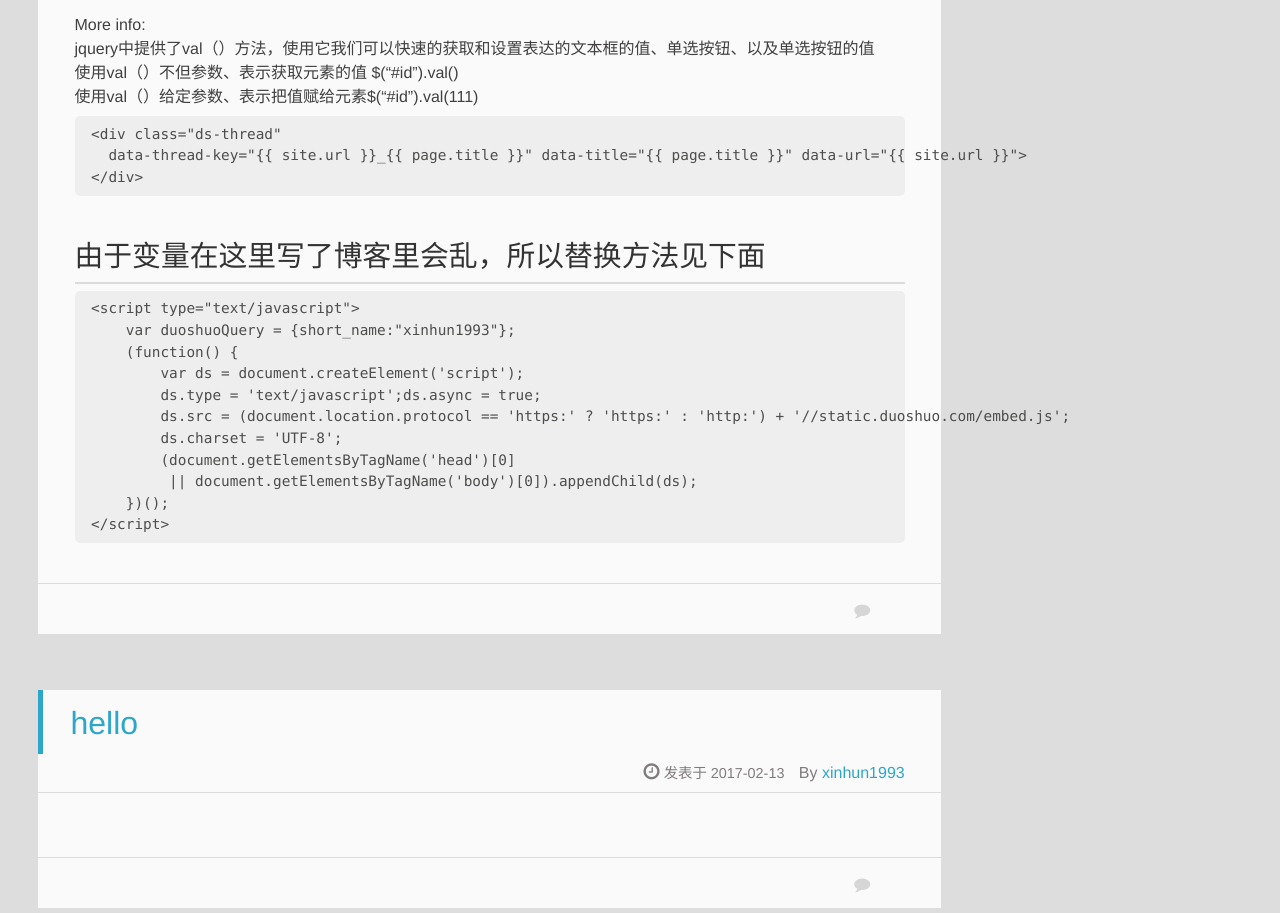
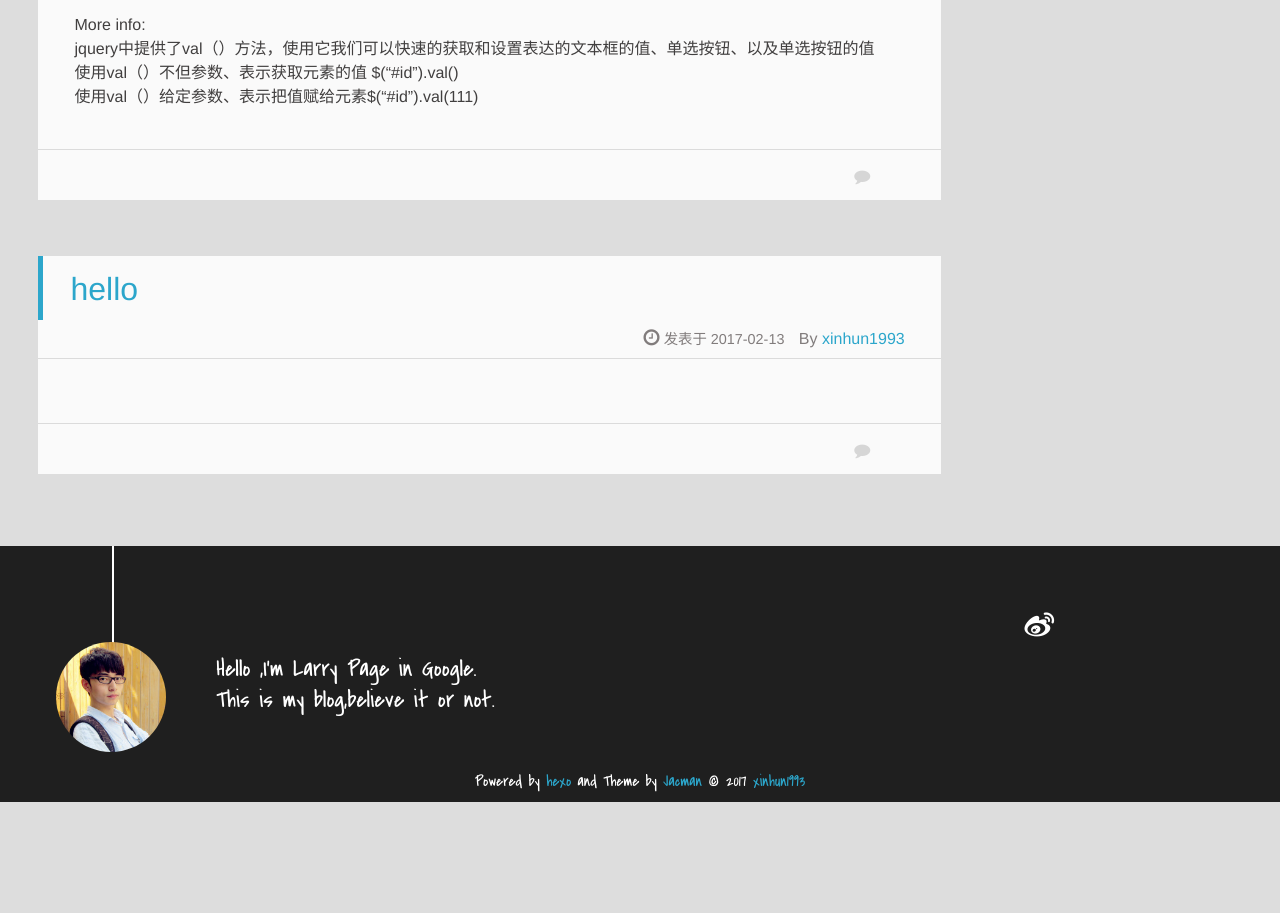
Before and after one commit to xinhun1993/xinhun1993.github.io, a plain HTML site: page index.html in a window 1280 px wide. Shown: the part 1344-2257 px from the top of the page. After the commit the page ends 2146 px from the top, so only its background shows below. Drawn offline with Linux system fonts and the light colour scheme; a script that the page names is missing.

Commit message:
Site updated: 2017-02-14 12:04:18

```diff
--- a/index.html
+++ b/index.html
@@ -88,7 +88,7 @@
 		<a href="/about" title="xinhun1993" target="_blank" itemprop="author">xinhun1993</a>
 
   <p class="article-time">
-    <time datetime="2017-02-14T03:42:37.356Z" itemprop="datePublished"> 发表于 2017-02-14</time>
+    <time datetime="2017-02-14T04:04:16.905Z" itemprop="datePublished"> 发表于 2017-02-14</time>
 
   </p>
 </header>
@@ -103,24 +103,6 @@
 <p>More info:<br>            1.继承Thread 类<br>            2.实现Runable接口<br>            线程大概可分为5个状态，<br>            1.创建状态，<br>            2.就绪状态，<br>            3.运行状态，<br>            4.阻塞状态，<br>            5.死亡状态。</p>
 <figure class="highlight bash"><table><tr><td class="gutter"><pre><div class="line">1</div></pre></td><td class="code"><pre><div class="line">$ 二、表单中js、jquery获得文本的方式有？</div></pre></td></tr></table></figure>
 <p>More info:<br>            jquery中提供了val（）方法，使用它我们可以快速的获取和设置表达的文本框的值、单选按钮、以及单选按钮的值<br>            使用val（）不但参数、表示获取元素的值 $(“#id”).val()<br>            使用val（）给定参数、表示把值赋给元素$(“#id”).val(111)</p>
-<!-- 多说评论框 start -->
-<pre><code>&lt;div class=&quot;ds-thread&quot;
-  data-thread-key=&quot;{{ site.url }}_{{ page.title }}&quot; data-title=&quot;{{ page.title }}&quot; data-url=&quot;{{ site.url }}&quot;&gt;
-&lt;/div&gt;
-</code></pre><h1 id="由于变量在这里写了博客里会乱，所以替换方法见下面"><a href="#由于变量在这里写了博客里会乱，所以替换方法见下面" class="headerlink" title="由于变量在这里写了博客里会乱，所以替换方法见下面"></a>由于变量在这里写了博客里会乱，所以替换方法见下面</h1><!-- 多说评论框 end -->
-<!-- 多说公共JS代码 start (一个网页只需插入一次) -->
-<pre><code>&lt;script type=&quot;text/javascript&quot;&gt;
-    var duoshuoQuery = {short_name:&quot;xinhun1993&quot;};
-    (function() {
-        var ds = document.createElement(&apos;script&apos;);
-        ds.type = &apos;text/javascript&apos;;ds.async = true;
-        ds.src = (document.location.protocol == &apos;https:&apos; ? &apos;https:&apos; : &apos;http:&apos;) + &apos;//static.duoshuo.com/embed.js&apos;;
-        ds.charset = &apos;UTF-8&apos;;
-        (document.getElementsByTagName(&apos;head&apos;)[0]
-         || document.getElementsByTagName(&apos;body&apos;)[0]).appendChild(ds);
-    })();
-&lt;/script&gt;
-</code></pre><!-- 多说公共JS代码 end -->
 
 
 
@@ -148,6 +130,7 @@
 
 
     </article>
+
 
 
 
@@ -200,6 +183,7 @@
 
 
     </article>
+
 
 
 
```
Also changed, not shown: 2017/02/14/hello-world/index.html (+4 -22 lines), archives/2017/02/index.html (+1 -1 lines), archives/2017/index.html (+1 -1 lines), archives/index.html (+1 -1 lines).
